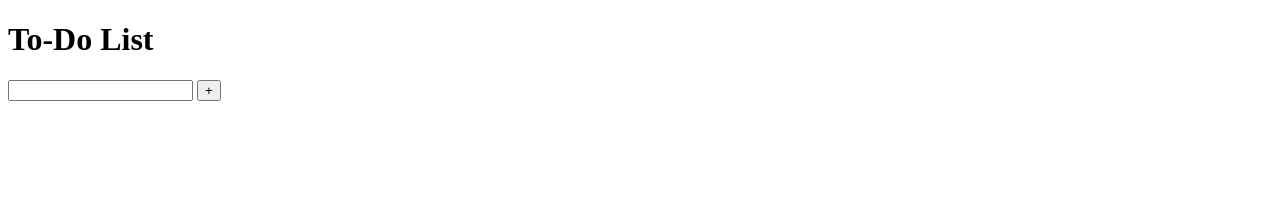
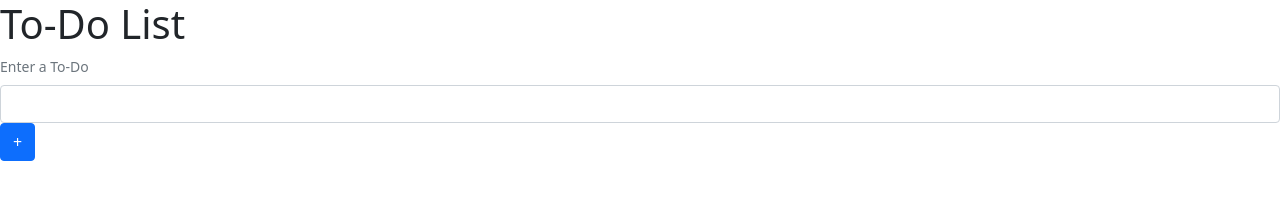
Before and after one commit to jurgengjoncari/to-do-list, a website: page dist/index.html in a window 1280 px wide. Drawn offline with Linux system fonts and the light colour scheme.

Commit message:
Add bootstrap

```diff
--- /dev/null
+++ b/src/style.scss
@@ -0,0 +1 @@
+@import '../node_modules/bootstrap/scss/bootstrap.scss'
```
Also changed, not shown: package.json (added, +26 -0 lines), dist/index.html, dist/script.js (renamed from script.js), dist/style.css (added), src/to-do-list.json (renamed from to-do-list.json), style.css (deleted), 3 other files.
